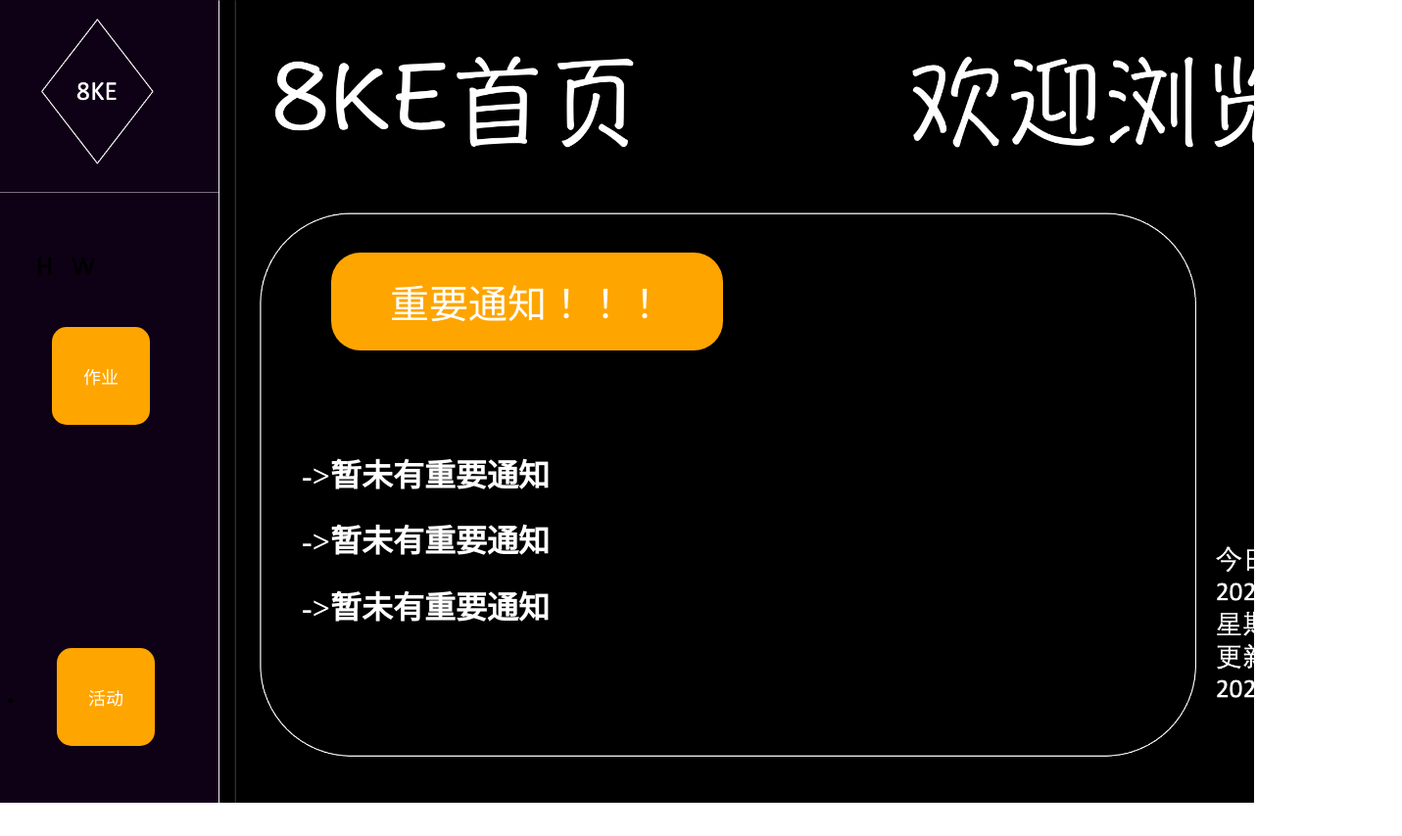
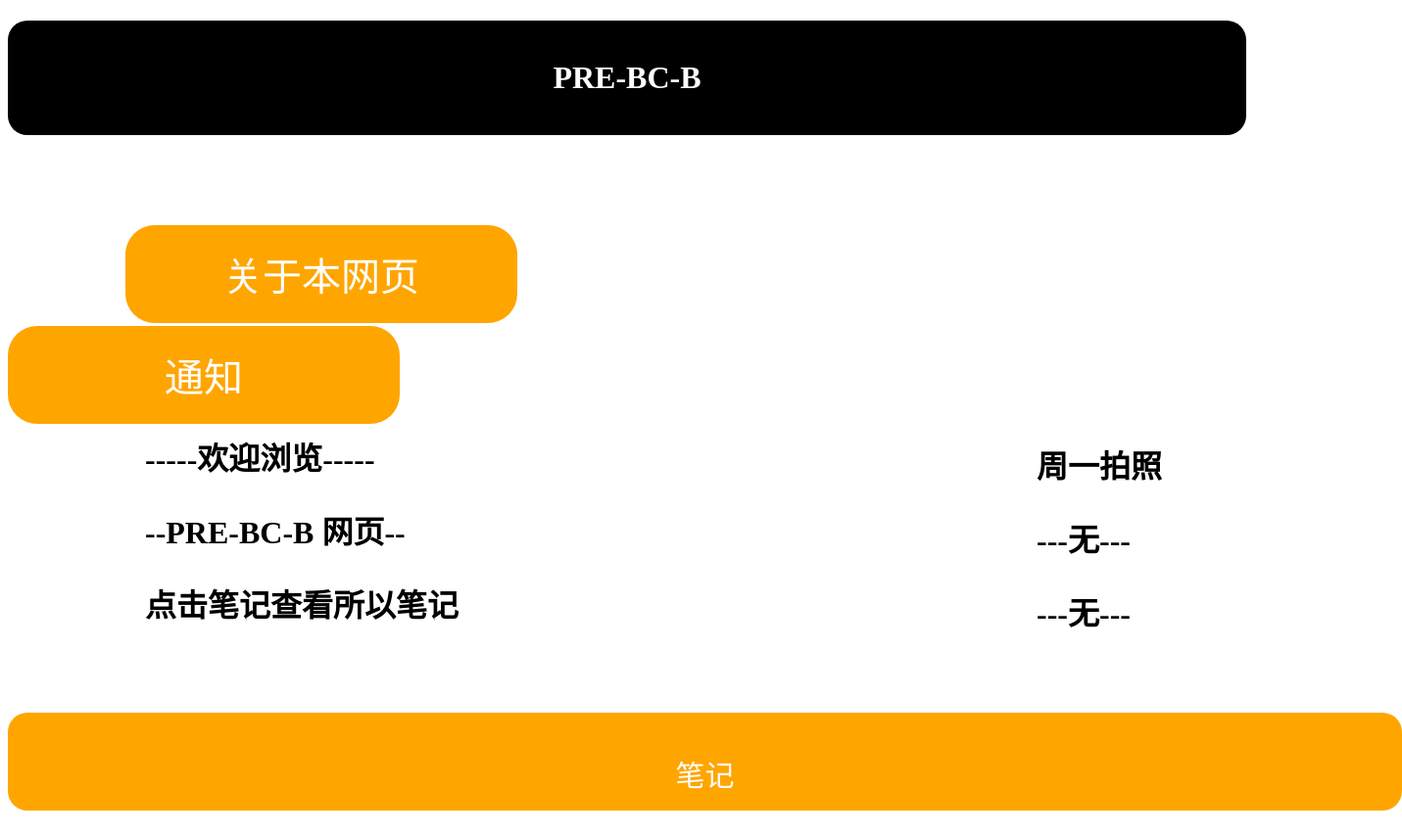
Before and after one commit to boutboat/boutboat.github.io, a plain HTML site: page index.html in a window 1280 px wide. Shown: the whole page at 98% size, 1431 px wide, since content can reach past the window. Before the commit the page ends 820 px from the top, so only its background shows below. Drawn offline with Linux system fonts and the light colour scheme.

Commit message:
Update index.html

```diff
--- a/index.html
+++ b/index.html
@@ -2,14 +2,14 @@
 <html>
 <head>
     <meta charset= "utf-8">
-    <title>OUR MENTOR</title>
+    <title>PRE-BC-B</title>
     <style>
         #myHeader {
             border: 10px;
             border-color: white;
             border-radius: 20px;
-            background-color: rgb(255, 255, 255);
-            color: rgb(0, 0, 0);
+            background-color: rgb(0, 0, 0);
+            color: rgb(255, 255, 255);
             padding: 40px;
             text-align: center;
         }
@@ -45,10 +45,36 @@
         }
     </style>
     <style>
+        #yellowcircle3 {
+            width: 1423px;
+            height: 100px;
+            border: 10px;
+            border-color: white;
+            border-radius: 20px;
+            background-color: orange;
+            color: white;
+            padding: 40px;
+            text-align: center;
+            font-size: 30px
+        }
+    </style>
+    <style>
+        #whiteceircle {
+            width: 390px;
+            height: 100px;
+            background-color: white;
+            font-size: 40px;
+            color: white;
+            border: 10px;
+            border-color: white;
+            border-radius: 30px;
+        }
+    </style>
+    <style>
         .mar1{
-            margin-left: 5px;
+            margin-left: -40px;
             margin-bottom:10px;
-            margin-top: -40px;
+            margin-top: 60px;
         }
     </style>
     <style>
@@ -59,42 +85,56 @@
     </style>
     <style>
         .mar3{
-            margin-left: 330px;
-            margin-top: 250px;
+            margin-left: 120px;
+            margin-top: 70px;
         }
     </style>
     <style>
         .mar4{
-            margin-left: 300px;
+            margin-left: 140px;
+            margin-top: 10px;
+        }
+    <style>
+        .mar5{
+            margin-left: 600px;
             margin-top: 10px;
         }
     </style>
     <style>
+        .mar6{
+            margin-left: 1050px;
+            margin-top: -60px;
+        }
+    </style>
+    <style>
         #col1{
+            color: black;
+        }
+    </style>
+    <style>
+        #col2{
             color: white;
         }
     </style>
 </head>
-<body background="mainpic.png" style="background-size: cover;";>
-    <button id="yellowceircle2" class="mar3">重要通知！！！</button>
+<body style="background-color:rgb(255,255,255);">
+<h1 id="myHeader"> PRE-BC-B</h1>
+    <button id="yellowceircle2" class="mar3">关于本网页</button><button id="whiteceircle" >a</button><button id="yellowceircle2" class="mar5">通知</button>
+
+
+    <h1 class="mar4" id="col1"> -----欢迎浏览-----</h1><h1 class="mar6" id="col1"> 周一拍照</h1>
+    <h1 class="mar4" id="col1"> --PRE-BC-B 网页--</h1><h1 class="mar6" id="col1"> ---无---</h1>
+    <h1 class="mar4" id="col1"> 点击笔记查看所以笔记</h1><h1 class="mar6" id="col1"> ---无---</h1>
+
+
+
+    </ul>
     <ul>
         <li>
             <a href="http://www.123y.fun/boutboat-1001.github.io/">
-            <button id="yellowceircle" class="mar1">
-            作业
+            <button id="yellowcircle3" class="mar1">
+            笔记
         </button>
-        </a>
-        </li>
-    </ul>
-    <h1 class="mar4" id="col1">->暂未有重要通知</h1>
-    <h1 class="mar4" id="col1">->暂未有重要通知</h1>
-    <h1 class="mar4" id="col1">->暂未有重要通知</h1>
-
-        <li>
-        <a href="http://www.123y.fun/boutboat.github.io-1002">
-            <button id="yellowceircle" class="mar2">
-            活动
-            </button>
         </a>
         </li>
     </ul>
```
